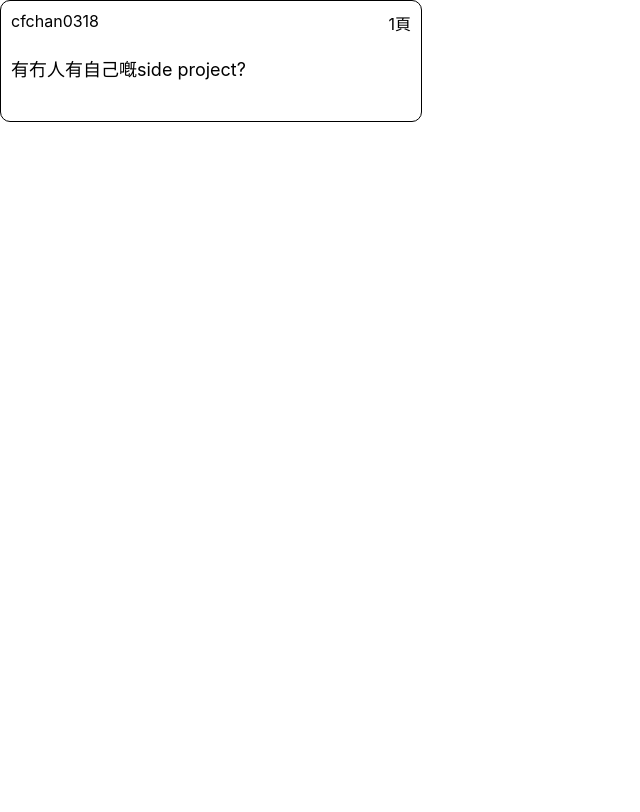
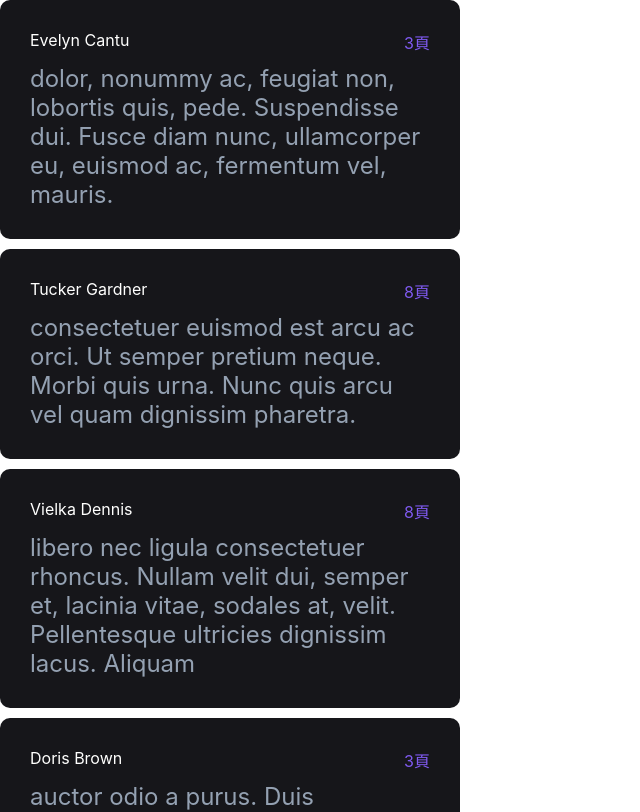
Before and after one commit to cfchan0318/lihkg-clone, a React (Create React App) app: page / in a window 1280 px wide. Shown: the top 812 px of the page, without its empty margins (0-640 px from the left). Built offline with nearby package versions, Linux system fonts and the light colour scheme.

Commit message:
post styling

```diff
--- a/src/App.jsx
+++ b/src/App.jsx
@@ -2,9 +2,39 @@ import React from "react";
 import Post from "./components/posts";
 
 function App() {
+  const postData = [
+    {
+      "user": "Evelyn Cantu",
+      "title": "dolor, nonummy ac, feugiat non, lobortis quis, pede. Suspendisse dui. Fusce diam nunc, ullamcorper eu, euismod ac, fermentum vel, mauris.",
+      "pages": 3
+    },
+    {
+      "user": "Tucker Gardner",
+      "title": "consectetuer euismod est arcu ac orci. Ut semper pretium neque. Morbi quis urna. Nunc quis arcu vel quam dignissim pharetra.",
+      "pages": 8
+    },
+    {
+      "user": "Vielka Dennis",
+      "title": "libero nec ligula consectetuer rhoncus. Nullam velit dui, semper et, lacinia vitae, sodales at, velit. Pellentesque ultricies dignissim lacus. Aliquam",
+      "pages": 8
+    },
+    {
+      "user": "Doris Brown",
+      "title": "auctor odio a purus. Duis elementum, dui quis accumsan convallis, ante lectus convallis est, vitae sodales nisi magna sed dui.",
+      "pages": 3
+    },
+    {
+      "user": "Drew Stevens",
+      "title": "ut, sem. Nulla interdum. Curabitur dictum. Phasellus in felis. Nulla tempor augue ac ipsum. Phasellus vitae mauris sit amet lorem",
+      "pages": 5
+    }
+  ];
   return (
     <div className="App">
-      <Post></Post>
+      {postData.map(post => (
+        <Post user={post.user} title={post.title} pages={post.pages}/>
+      ))}
+
     </div>
   );
 }
--- a/src/components/posts/index.jsx
+++ b/src/components/posts/index.jsx
@@ -1,47 +1,52 @@
 import styled from 'styled-components'
 import React from 'react'
 
-const Element = ({ className }) => {
+const Element = ({ className,id,user,title,pages }) => {
     return (
         <div className={className}>
             <div className='post-header'>
                 <div className='post-info'>
-                    <div className='user'>
-                        <span>cfchan0318</span>
-                    </div>
+                    <div className='post-user'>{user}</div>
+
                 </div>
-                <div className='post-pages'>1頁</div>
+                <div className='post-pages'>{pages}頁</div>
             </div>
             <div className='post-content'>
-                <span>有冇人有自己嘅side project?</span>
+                <span className='post-title'>{title}</span>
             </div>
         </div>
     );
 }
 
 const Post = styled(Element)`
-  height: 100px;
+  min-height: 100px;
   width: 400px;
   border-radius: 10px;
-  border: 1px solid black;
-  padding: 10px;
+  background-color:#16161a;
+  padding: 30px;
+  margin-bottom:10px;
 
   .post-header{
       display:flex;
-      margin-bottom:20px;
+      margin-bottom:10px;
   }
   .post-info{
       flex:10;
       display:flex;
   }
+  .post-user{
+      color:#fffffe;
+  }
   .post-pages{
       flex:2;
       display:flex;
       justify-content: flex-end;
+      color: #7f5af0;
   }
 
   .post-content>span{
-      font-size: 18px;
+      font-size: 24px;
+      color:#94a1b2;
   }
 
 `
```
